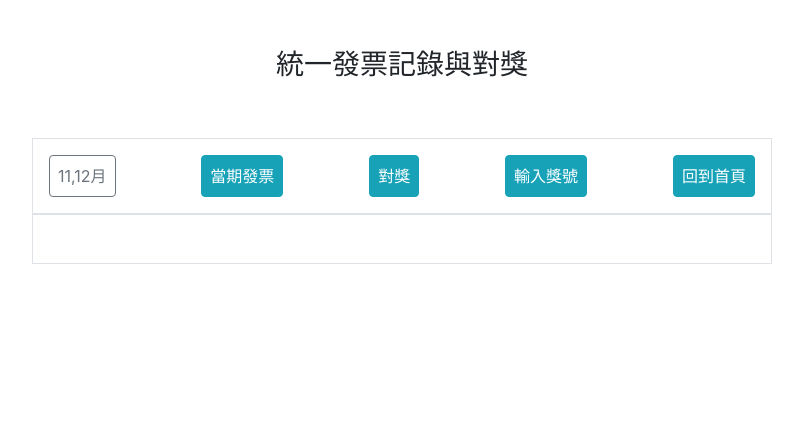
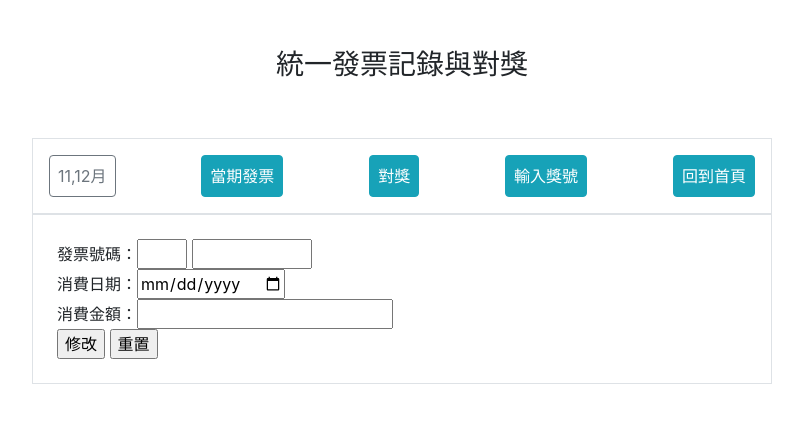
Before and after one commit to wdaweb/invoice-vitalin33, a PHP site: page /index.php?do=edit_invoice in a window 1280 px wide. Shown: the top 423 px of the page, without its empty margins (238-1041 px from the left). Run offline with PHP 8.4, Linux system fonts and the light colour scheme; data that the repository does not hold is empty.

Commit message:
新增編輯後回傳到資料庫的功能，更新成功後會再將畫面導回當期發票資料

```diff
--- a/edit_invoice.php
+++ b/edit_invoice.php
@@ -1,4 +1,4 @@
-<!-- 在按下編輯的時候， 可以將頁面導向編輯頁面-->
+
 
 <?php
 
@@ -8,9 +8,21 @@ $sql="select * from `invoices` where `id`={$_GET['id']}";
 
 $inv=$pdo->query($sql)->fetch();
 
-echo "<pre>";
-    print_r($inv);
-echo "</pre>";
-
+// echo "<pre>";
+//     print_r($inv);
+// echo "</pre>";
 
 ?>
+<div class="p-2">
+<form action="api/update_invoice.php" method="post">
+    <div><input type="hidden" name="id" value="<?=$inv['id'];?>"> <!--通常會隱藏ID的欄位，避免被人有心修改不同ID的資料--></div>
+    <div class="">發票號碼：<input type="text" name="code" style="width: 50px;" value="<?=$inv['code'];?>"> <input type="number" name="number" style="width: 120px;" value="<?=$inv['number'];?>"></div>
+    <div>消費日期：<input type="date" name="date" value="<?=$inv['date'];?>"></div>
+    <div>消費金額：<input type="text" name="payment" value="<?=$inv['payment'];?>"></div>
+
+    <div>
+    <input type="submit" value="修改">
+    <input type="reset" value="重置">
+    </div>
+</form>
+</div>
--- a/invoice_list.php
+++ b/invoice_list.php
@@ -27,7 +27,7 @@ $row=$pdo->query($sql)->fetchALL();
         <td><?=$row['payment'];?></td>
         <td>
             <button class="btn btn-primary btn-sm text-light">
-                <a href="?do=edit_invoice&id=<?=$row['id'];?>" class="text-light text-decoration-none">編輯</a></button>
+                <a href="?do=edit_invoice&id=<?=$row['id'];?>" class="text-light text-decoration-none">編輯</a></button> <!-- 在按下編輯的時候， 可以將頁面導向編輯頁面-->
             <button class="btn btn-danger btn-sm">刪除</button>
 
 
```
Also changed, not shown: api/update_invoice.php (added, +25 -0 lines).
